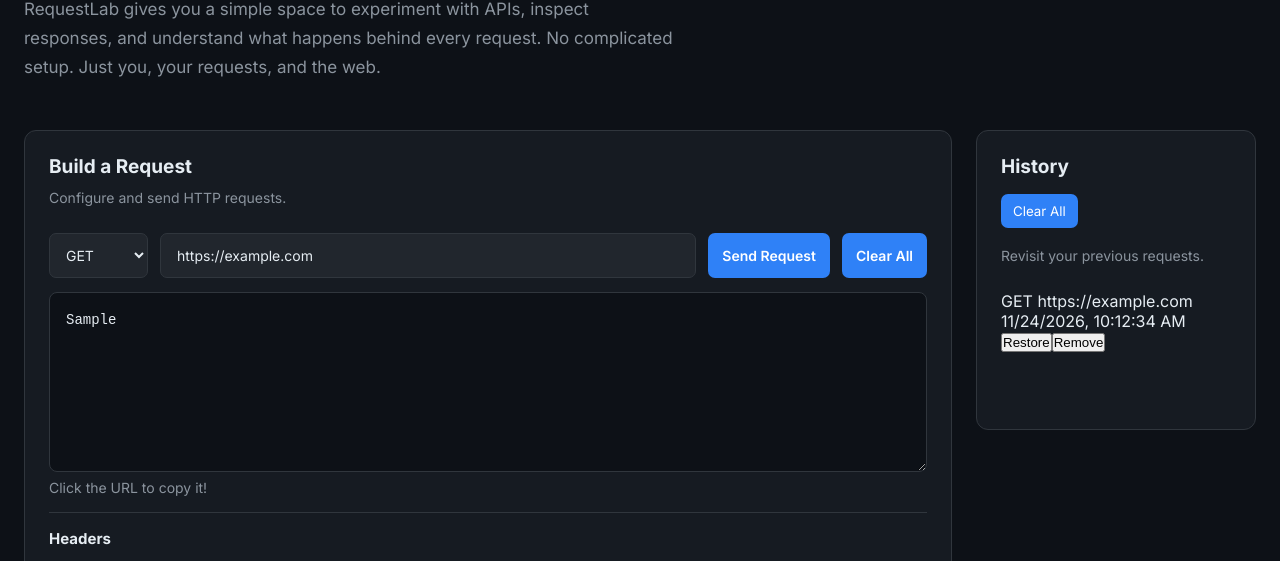
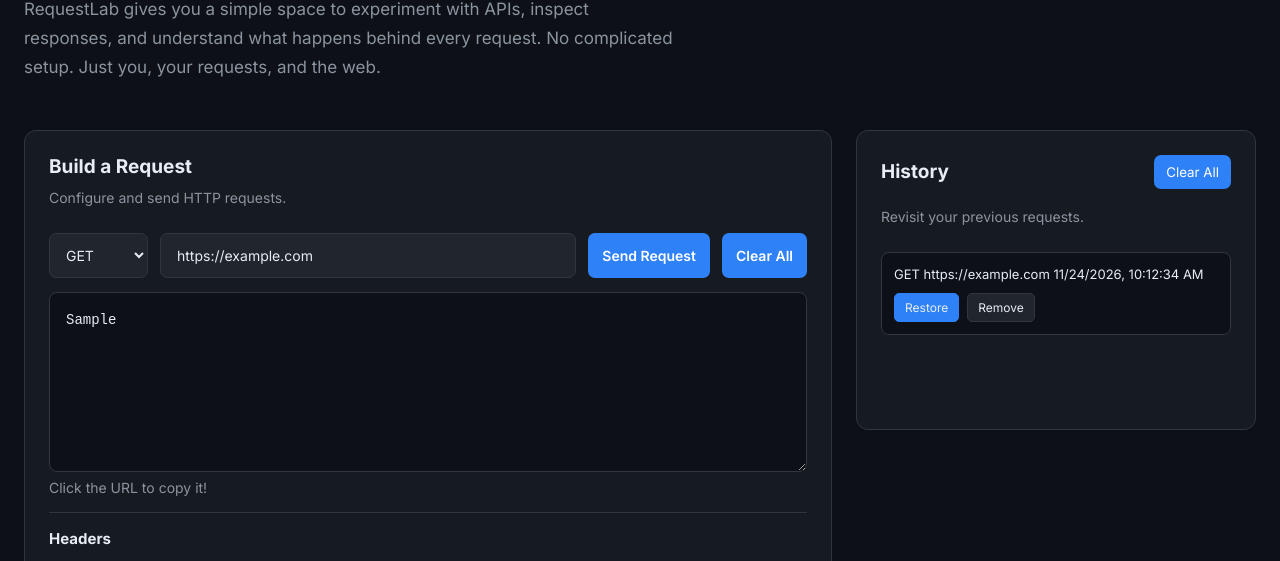
Before and after one commit to saadvikbutti/RequestLab, a plain HTML site: page index.html in a window 1280 px wide. Both pictures are taken after typing "https://example.com", "Sample", "Sample", "Sample" into the empty fields and a click on the button "Send Request". Shown: the part 200-761 px from the top of the page. Drawn offline with Linux system fonts and the light colour scheme; no server answers.

Commit message:
Complete Request History and UI polish

```diff
--- a/index.html
+++ b/index.html
@@ -73,8 +73,9 @@
                 <section class="history_section">
                     <div class="request_header">
                         <h2>History</h2>
+                        <button class="clear_history">Clear All</button>
                     </div>
-                    <button class="clear_history">Clear All</button>
+
                     <p>Revisit your previous requests.</p>
                     <div class="request_history"></div>
                 </section>
--- a/script.js
+++ b/script.js
@@ -328,8 +328,17 @@ function renderHistory() {
             renderHistory();
         })
 
-        historyItem.appendChild(restoreButton);
-        historyItem.appendChild(removeButton);
+        // Create a container for both buttons
+        let buttonContainer = document.createElement("div");
+        buttonContainer.classList.add("history_actions");
+
+        // Put both buttons inside the container
+        buttonContainer.appendChild(restoreButton);
+        buttonContainer.appendChild(removeButton);
+
+        // Add the container to the history item
+        historyItem.appendChild(buttonContainer);
+
         historyContainer.appendChild(historyItem)
     });
 }
--- a/style.css
+++ b/style.css
@@ -47,7 +47,7 @@ p {
 
 .workspace {
     display: grid;
-    grid-template-columns: 1fr 280px;
+    grid-template-columns: 1fr 400px;
     gap: 24px;
     align-items: start;
 }
@@ -207,6 +207,7 @@ p {
 
 .history_section {
     min-height: 300px;
+    min-width: 0;
 }
 
 .request_header {
@@ -228,15 +229,67 @@ p {
     padding: 9px 12px;
     font-family: inherit;
     cursor: pointer;
-    margin-bottom: 16px;
+    margin-bottom: 0;
 }
+
+.clear_history:hover {
+    background-color: #1F6FEB;
+}
+
+/* HISTORY LIST */
 
 .request_history {
     display: flex;
     flex-direction: column;
     gap: 12px;
+    width: 100%;
+    min-width: 0;
 }
 
+.request_history > div {
+    display: flex;
+    flex-direction: column;
+    align-items: flex-start;
+    gap: 8px;
+
+    background-color: #0D1117;
+    border: 1px solid #30363D;
+    border-radius: 8px;
+    padding: 12px;
+
+    font-size: 13px;
+    line-height: 1.5;
+    overflow-wrap: anywhere;
+    min-width: 0;
+}
+
+.request_history > div button {
+    display: inline-block;
+}
+
+.request_history button {
+    background-color: #21262D;
+    color: #E6EDF3;
+    border: 1px solid #30363D;
+    border-radius: 5px;
+    padding: 6px 10px;
+    font-family: inherit;
+    font-size: 12px;
+    cursor: pointer;
+}
+
+.request_history button:hover {
+    background-color: #30363D;
+}
+
+.request_history button:first-of-type {
+    background-color: #2F81F7;
+    border-color: #2F81F7;
+}
+
+.request_history button:first-of-type:hover {
+    background-color: #1F6FEB;
+}
 
 /* RESPONSIVE */
 
@@ -330,3 +383,14 @@ p {
     border: 1px solid #30363D;
     border-radius: 8px;
 }
+
+.history_actions {
+    display: flex;
+    flex-direction: row;
+    gap: 8px;
+    align-items: center;
+}
+
+.history_actions button {
+    margin: 0;
+}
```
